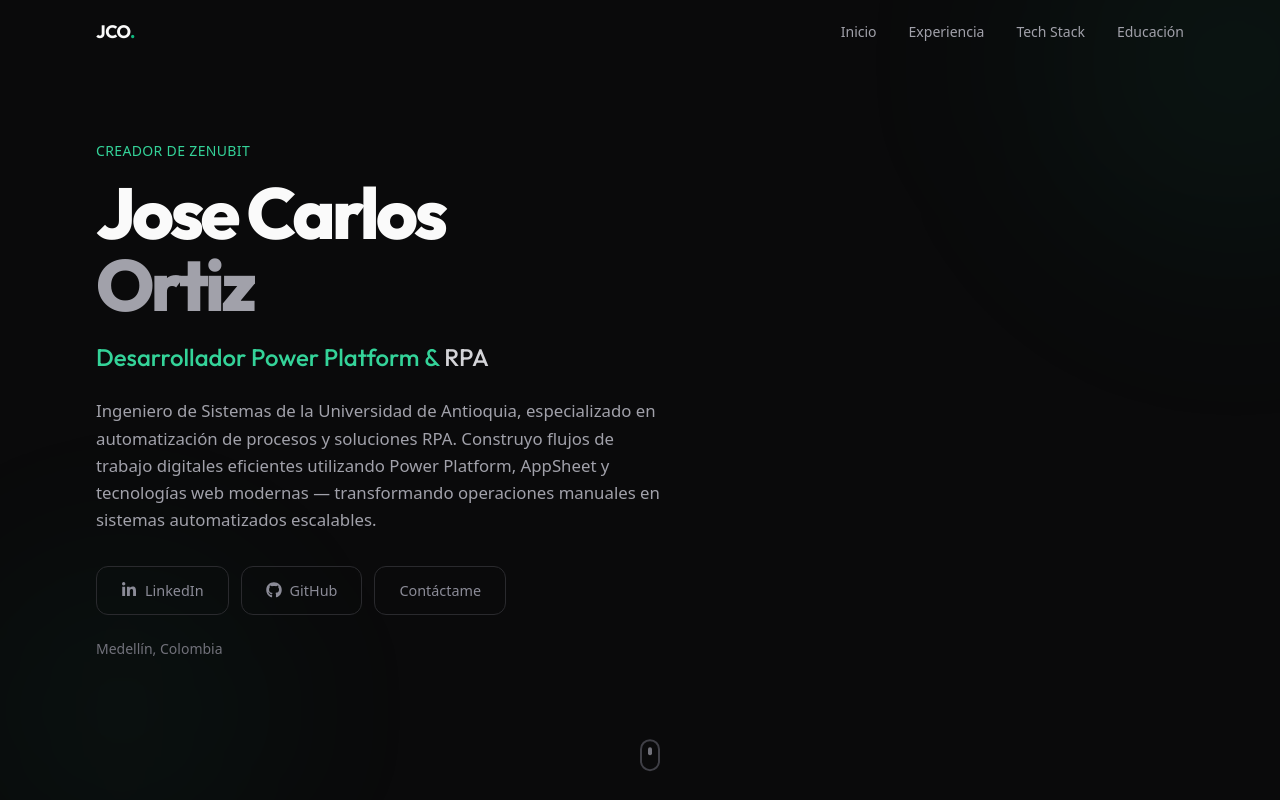
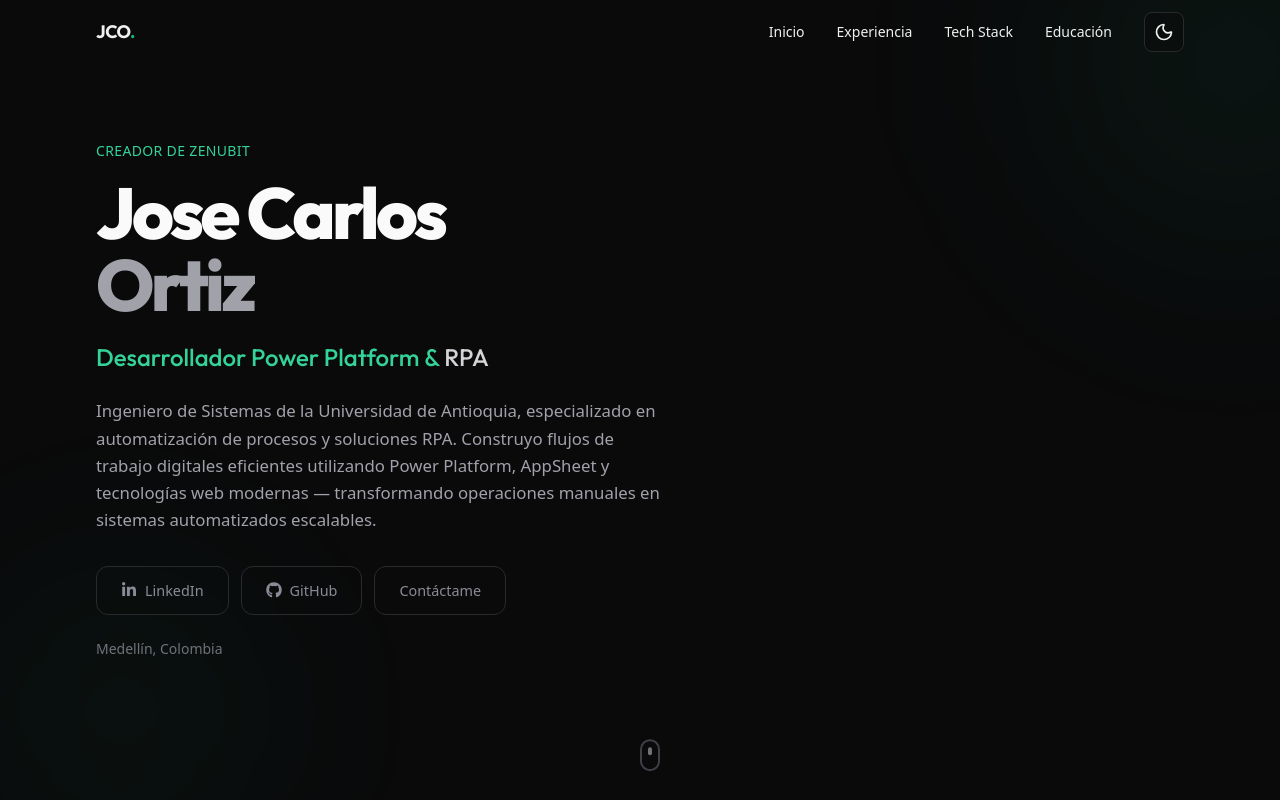
Before and after one commit to JoseOP99/portafolio, a Next.js app: page / in a window 1280 px wide. Shown: the top 800 px of the page. Built offline with nearby package versions, Linux system fonts and the light colour scheme.

Commit message:
feat: añadir toggle de tema claro/oscuro y limpiar anglicismos

```diff
--- a/components/sections/Navbar.tsx
+++ b/components/sections/Navbar.tsx
@@ -2,6 +2,7 @@
 import Link from "next/link";
 import { motion, AnimatePresence } from "framer-motion";
 import { profile } from "@/data/profile";
+import { ThemeToggle } from "@/components/ui/ThemeToggle";
 
 /* ─────────────────────────────────────────────
  * Navbar — Fixed top navigation with blur
@@ -40,9 +41,9 @@
           {/* Logo */}
           <Link
             href="#home"
-            className="font-display font-bold text-lg text-zinc-50 tracking-tight hover:text-emerald-400 transition-colors"
+            className="font-display font-bold text-lg text-text-primary tracking-tight hover:text-accent transition-colors"
           >
-            JCO<span className="text-emerald-500">.</span>
+            JCO<span className="text-accent">.</span>
           </Link>
 
           {/* Desktop Links */}
@@ -51,36 +52,40 @@
               <Link
                 key={link.href}
                 href={link.href}
-                className="text-sm text-zinc-400 hover:text-emerald-400 transition-colors font-medium"
+                className="text-sm text-text-secondary hover:text-accent transition-colors font-medium"
               >
                 {link.label}
               </Link>
             ))}
+            <ThemeToggle />
           </div>
 
+          <div className="flex md:hidden items-center gap-4">
+            <ThemeToggle />
             {/* Mobile Hamburger */}
             <button
               onClick={() => setMobileOpen((prev) => !prev)}
-            className="md:hidden flex flex-col gap-1.5 p-2"
+              className="flex flex-col gap-1.5 p-2"
               aria-label="Toggle menu"
               id="nav-toggle"
             >
               <motion.span
-              className="block w-6 h-0.5 bg-zinc-300 origin-center"
+                className="block w-6 h-0.5 bg-text-primary origin-center"
                 animate={mobileOpen ? { rotate: 45, y: 4 } : { rotate: 0, y: 0 }}
                 transition={{ duration: 0.2 }}
               />
               <motion.span
-              className="block w-6 h-0.5 bg-zinc-300"
+                className="block w-6 h-0.5 bg-text-primary"
                 animate={mobileOpen ? { opacity: 0 } : { opacity: 1 }}
                 transition={{ duration: 0.15 }}
               />
               <motion.span
-              className="block w-6 h-0.5 bg-zinc-300 origin-center"
+                className="block w-6 h-0.5 bg-text-primary origin-center"
                 animate={mobileOpen ? { rotate: -45, y: -4 } : { rotate: 0, y: 0 }}
                 transition={{ duration: 0.2 }}
               />
             </button>
+          </div>
         </div>
       </div>
 
@@ -100,7 +105,7 @@
                   key={link.href}
                   href={link.href}
                   onClick={closeMobile}
-                  className="text-zinc-300 hover:text-emerald-400 transition-colors py-3 text-base font-medium"
+                  className="text-text-primary hover:text-accent transition-colors py-3 text-base font-medium"
                 >
                   {link.label}
                 </Link>
--- /dev/null
+++ b/components/ui/ThemeToggle.tsx
@@ -0,0 +1,52 @@
+import { useTheme } from "next-themes";
+import { Moon, Sun } from "lucide-react";
+import { useEffect, useState } from "react";
+import { motion } from "framer-motion";
+
+export const ThemeToggle = () => {
+  const { theme, setTheme } = useTheme();
+  const [mounted, setMounted] = useState(false);
+
+  // Evitar hidratación incorrecta
+  useEffect(() => setMounted(true), []);
+
+  if (!mounted) {
+    return <div className="w-10 h-10" />;
+  }
+
+  const isDark = theme === "dark";
+
+  return (
+    <button
+      onClick={() => setTheme(isDark ? "light" : "dark")}
+      className="relative w-10 h-10 rounded-lg border border-surface-border flex items-center justify-center text-text-secondary hover:text-accent hover:border-accent/30 transition-all duration-300 bg-surface-primary/50"
+      aria-label="Cambiar tema"
+    >
+      <motion.div
+        initial={false}
+        animate={{
+          scale: isDark ? 1 : 0,
+          opacity: isDark ? 1 : 0,
+          rotate: isDark ? 0 : 90,
+        }}
+        transition={{ duration: 0.2, ease: "easeInOut" }}
+        className="absolute"
+      >
+        <Moon className="w-5 h-5" />
+      </motion.div>
+
+      <motion.div
+        initial={false}
+        animate={{
+          scale: !isDark ? 1 : 0,
+          opacity: !isDark ? 1 : 0,
+          rotate: !isDark ? 0 : -90,
+        }}
+        transition={{ duration: 0.2, ease: "easeInOut" }}
+        className="absolute"
+      >
+        <Sun className="w-5 h-5" />
+      </motion.div>
+    </button>
+  );
+};
--- a/package.json
+++ b/package.json
@@ -10,7 +10,9 @@
   },
   "dependencies": {
     "framer-motion": "^12.40.0",
+    "lucide-react": "^1.16.0",
     "next": "13.5.4",
+    "next-themes": "^0.4.6",
     "react": "^18",
     "react-dom": "^18",
     "react-icons": "^4.11.0"
--- a/pages/_app.tsx
+++ b/pages/_app.tsx
@@ -1,6 +1,11 @@
 import '@/styles/globals.css'
 import type { AppProps } from 'next/app'
+import { ThemeProvider } from "next-themes"
 
 export default function App({ Component, pageProps }: AppProps) {
-  return <Component {...pageProps} />
+  return (
+    <ThemeProvider attribute="class" defaultTheme="dark" enableSystem={false}>
+      <Component {...pageProps} />
+    </ThemeProvider>
+  )
 }
--- a/styles/globals.css
+++ b/styles/globals.css
@@ -7,6 +7,24 @@
  * ───────────────────────────────────────────── */
 
 :root {
+  /* ── Tema Claro ── */
+  --bg-primary: #ffffff;
+  --bg-secondary: #f4f4f5;
+  --bg-tertiary: #e4e4e7;
+  --border-color: #e4e4e7;
+  --text-primary: #18181b;
+  --text-secondary: #52525b;
+  --accent: #10b981;
+  --accent-hover: #059669;
+  --accent-glow: rgba(16, 185, 129, 0.1);
+  --radius-lg: 1.25rem;
+  --radius-md: 0.75rem;
+  --radius-sm: 0.5rem;
+  --transition-base: 0.3s cubic-bezier(0.16, 1, 0.3, 1);
+}
+
+.dark {
+  /* ── Tema Oscuro ── */
   --bg-primary: #0a0a0b;
   --bg-secondary: #141416;
   --bg-tertiary: #1c1c1f;
@@ -16,10 +34,6 @@
   --accent: #10b981;
   --accent-hover: #34d399;
   --accent-glow: rgba(16, 185, 129, 0.15);
-  --radius-lg: 1.25rem;
-  --radius-md: 0.75rem;
-  --radius-sm: 0.5rem;
-  --transition-base: 0.3s cubic-bezier(0.16, 1, 0.3, 1);
 }
 
 /* ─────────────────────────────────────────────
@@ -167,8 +181,12 @@
 .nav-blur {
   backdrop-filter: blur(16px) saturate(180%);
   -webkit-backdrop-filter: blur(16px) saturate(180%);
+  background: rgba(255, 255, 255, 0.8);
+  border-bottom: 1px solid var(--border-color);
+}
+
+.dark .nav-blur {
   background: rgba(10, 10, 11, 0.8);
-  border-bottom: 1px solid var(--border-color);
 }
 
 /* ─────────────────────────────────────────────
--- a/tailwind.config.ts
+++ b/tailwind.config.ts
@@ -1,6 +1,7 @@
 import type { Config } from "tailwindcss";
 
 const config: Config = {
+  darkMode: "class",
   content: [
     "./pages/**/*.{js,ts,jsx,tsx,mdx}",
     "./components/**/*.{js,ts,jsx,tsx,mdx}",
```
Also changed, not shown: 1 other file (tests, documents, lock files or other folders). Lines whose indentation alone changed are shown as unchanged.
